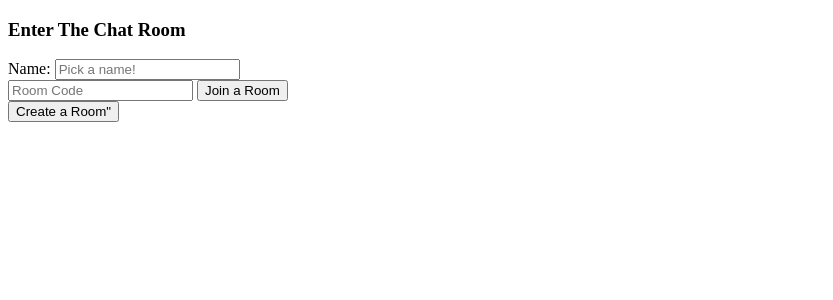
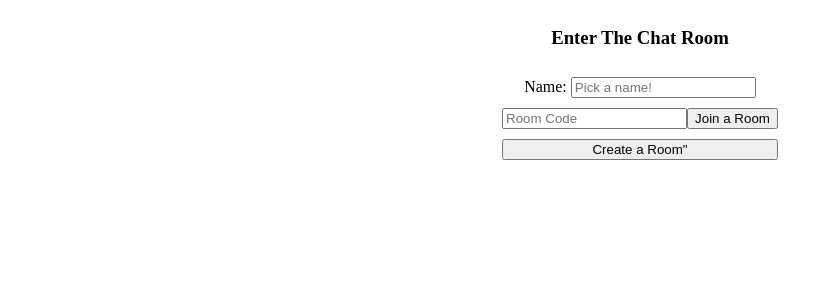
Before and after one commit to 1arin/LiveChatRoom, a Flask app: page / in a window 1280 px wide. Shown: the top 300 px of the page, without its empty margins (0-833 px from the left). Run offline with Flask 3, Linux system fonts and the light colour scheme; some libraries are stand-ins or nearby versions.

Commit message:
decorate some UI

```diff
--- /dev/null
+++ b/static/css/style.css
@@ -0,0 +1,23 @@
+.content {
+    display: flex;
+    align-items: center;
+    justify-content: center;
+}
+
+.buttons {
+    display: flex;
+    flex-direction: column;
+    align-items: center;
+    justify-content: center;
+    gap: 10px;
+}
+
+.join {
+    display: flex;
+    flex-direction: row;
+    width: 100%;
+}
+
+.create-button {
+    width: 100%;
+}
--- a/templates/home.html
+++ b/templates/home.html
@@ -14,6 +14,6 @@
         <input type="text" placeholder="Room Code" name="code" value="{{code}}"/>
         <button type="Submit" name="join">Join a Room</button>
     </div>
-    <button type="submit" name="create">Create a Room"</button>
+    <button type="submit" name="create" class="create-button">Create a Room"</button>
 </form>
 {% endblock %}
```
Also changed, not shown: static/style.css (deleted, +0 -7 lines).
